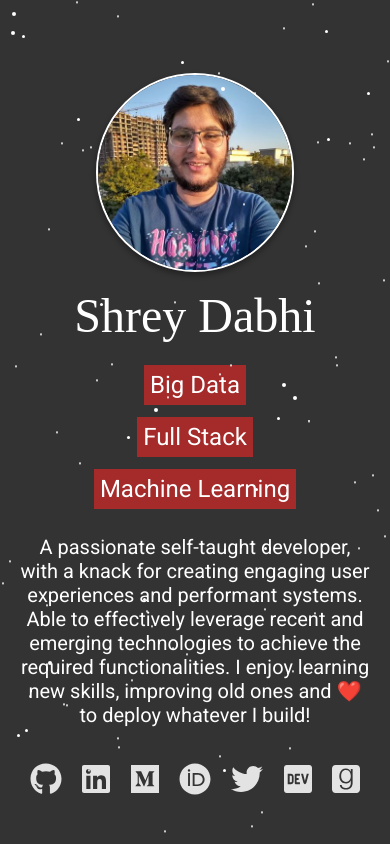
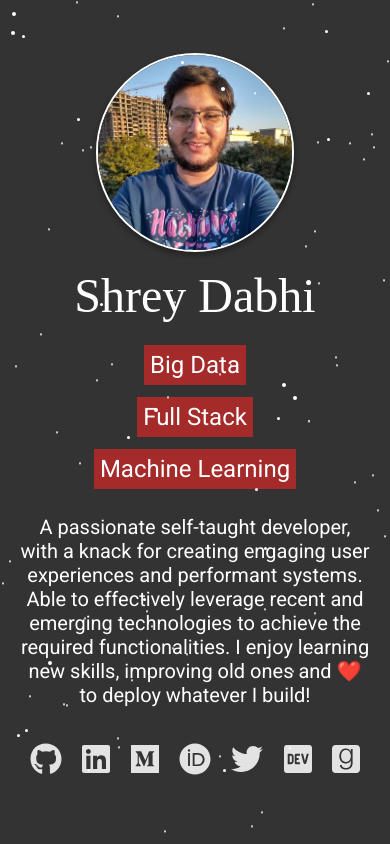
Before and after one commit to sdabhi23/sdabhi23.github.io, a React (Create React App) app: page / in a window 390 px wide. Built offline with nearby package versions, Linux system fonts and the light colour scheme; a web font is replaced by a local one.

Commit message:
remove redundant styles

```diff
--- a/src/components/header.css
+++ b/src/components/header.css
@@ -56,8 +56,6 @@
 
 @media only screen and (max-width: 600px) {
   #header {
-    min-height: 100vh;
-    padding-top: 20px;
     width: 100vw;
   }
 
```
